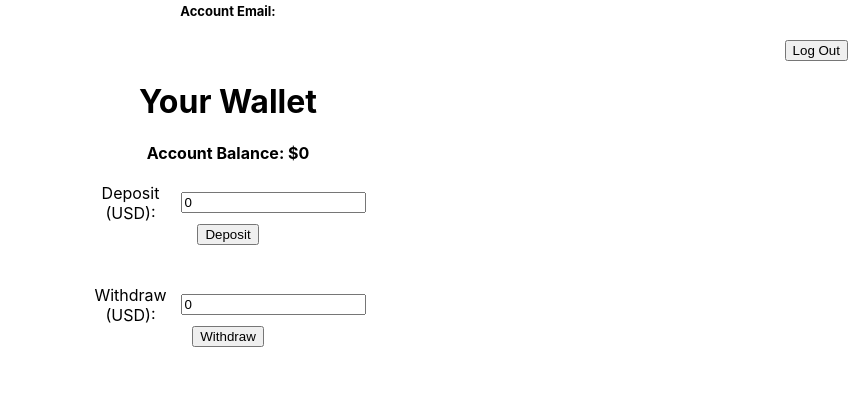
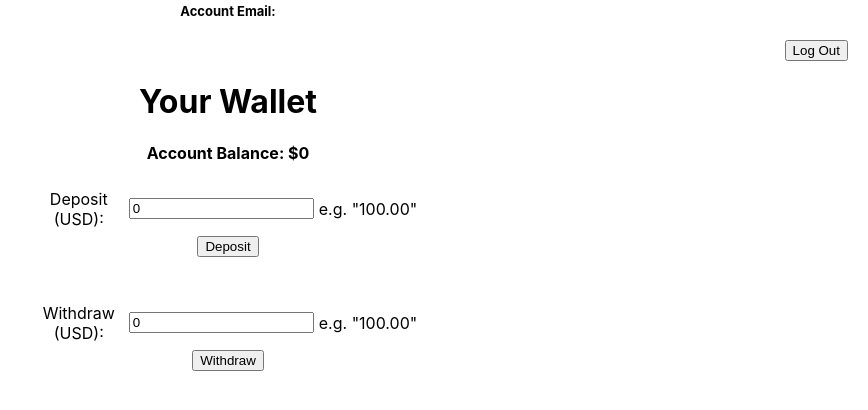
Before and after one commit to caysony1/266P, a React (Create React App) app in the folder client/: page /home in a window 1280 px wide. Shown: the top 410 px of the page, without its empty margins (412-1280 px from the left). Built offline with nearby package versions, Linux system fonts and the light colour scheme; no server answers.

Commit message:
Added validation checks for deposit and withdraw

```diff
--- a/client/src/components/Home.js
+++ b/client/src/components/Home.js
@@ -9,8 +9,15 @@ function Home() {
     const [deposit, setDeposit] = useState(0);
     const [withdraw, setWithdraw] = useState(0);
     const [email, setEmail] = useState('');
+    const [invalidDeposit, setInvalidDeposit] = useState(false);
+    const [invalidWithdraw, setInvalidWithdraw] = useState(false);
 
     const routeNavigate = useNavigate();
+
+    const isValidNumeric = (input) => {
+        const regex = /^(0|[1-9][0-9]*)\.[0-9]{2}$/;
+        return regex.test(input) && parseFloat(input) >= 0 && parseFloat(input) <= 4294967295.99;
+    }
 
     useEffect(() => {
         retrieveEmail();
@@ -33,8 +40,16 @@ function Home() {
     };
 
     const handleDeposit = async (e) => {
+        e.preventDefault();
+
+        if (!isValidNumeric(deposit)) {
+            setInvalidDeposit(true);
+            return;
+        }
+        setInvalidDeposit(false);
+
         try {
-            e.preventDefault();
+            // e.preventDefault();
 
             const accountService = new AccountService();
             await accountService.deposit(deposit);
@@ -46,8 +61,16 @@ function Home() {
     };
 
     const handleWithdraw = async (e) => {
+        e.preventDefault();
+
+        if (!isValidNumeric(withdraw)) {
+            setInvalidWithdraw(true);
+            return;
+        }
+        setInvalidWithdraw(false);
+
         try {
-            e.preventDefault();
+            // e.preventDefault();
 
             const accountService = new AccountService();
             await accountService.withdraw(withdraw);
@@ -91,6 +114,7 @@ function Home() {
                         onChange={(e) => setDeposit(e.target.value)}
                         min="0"
                     />
+                    <p style={{ color: invalidDeposit ? "red" : "black", marginLeft: "5px" }}>{invalidDeposit ? "Invalid Input" : " e.g. \"100.00\""}</p>
                 </div>
                 <button type="submit">Deposit</button>
             </form>
@@ -104,6 +128,7 @@ function Home() {
                         onChange={(e) => setWithdraw(e.target.value)}
                         min="0"
                     />
+                    <p style={{ color: invalidWithdraw ? "red" : "black", marginLeft: "5px" }}>{invalidWithdraw ? "Invalid Input" : " e.g. \"100.00\""}</p>
                 </div>
                 <button type="submit">Withdraw</button>
             </form>
```
